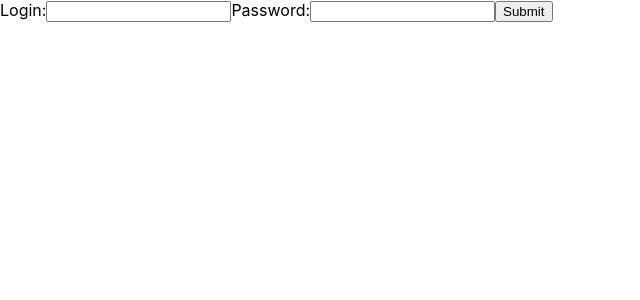
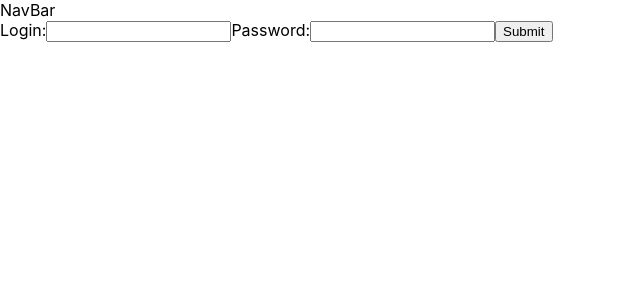
Before and after one commit to robLesniak/mern-vote, a React (Create React App) app in the folder client/: page /login in a window 1280 px wide. Shown: the top 300 px of the page, without its empty margins (0-640 px from the left). Built offline with nearby package versions, Linux system fonts and the light colour scheme.

Commit message:
added react router

```diff
--- a/client/package.json
+++ b/client/package.json
@@ -8,6 +8,7 @@
     "react": "^16.7.0",
     "react-dom": "^16.7.0",
     "react-redux": "^6.0.0",
+    "react-router-dom": "^4.3.1",
     "react-scripts": "2.1.2",
     "redux": "^4.0.1",
     "redux-thunk": "^2.3.0"
--- a/client/src/components/App.js
+++ b/client/src/components/App.js
@@ -1,11 +1,12 @@
-import React from 'react'
+import React, { Fragment } from 'react'
 import { Provider } from 'react-redux';
+import { BrowserRouter as Router } from 'react-router-dom';
 import decode from 'jwt-decode';
 import { store } from '../store';
 
 import { setCurrentUser, addError, setToken} from '../store/actions';
-import Auth from './Auth';
-import ErrorMessage from './ErrorMessage'
+import RouteViews from '../containers/RouteViews';
+import NavBar from '../containers/NavBar';
 
 if (localStorage.jwtToken) {
   setToken(localStorage.jwtToken);
@@ -19,8 +20,12 @@ if (localStorage.jwtToken) {
 
 const App = () => (
   <Provider store={store}>
-    <Auth authType={'login'}/>
-    <ErrorMessage />
+    <Router>
+      <Fragment>
+        <NavBar />
+        <RouteViews />
+      </Fragment>
+    </Router>
   </Provider>
 )
 
--- a/client/src/components/Auth.js
+++ b/client/src/components/Auth.js
@@ -29,9 +29,21 @@ class Auth extends Component {
       <div>
         <form onSubmit={this.handleSubmit}>
           <label htmlFor="username">Login:</label>
-          <input type="text" value={username} name="username" onChange={this.handleChange} />
+          <input
+            type="text"
+            value={username}
+            name="username"
+            autoComplete="off"
+            onChange={this.handleChange}
+          />
           <label htmlFor="password">Password:</label>
-          <input type="password" value={password} name="password" onChange={this.handleChange}/>
+          <input
+            type="password"
+            value={password}
+            name="password"
+            autoComplete="off"
+            onChange={this.handleChange}
+          />
           <button type="submit">Submit</button>
         </form>
       </div>
--- /dev/null
+++ b/client/src/containers/NavBar.js
@@ -0,0 +1,7 @@
+import React from 'react';
+
+const NavBar = () => (
+  <div>NavBar</div>
+)
+
+export default NavBar;
--- /dev/null
+++ b/client/src/containers/RouteViews.js
@@ -0,0 +1,23 @@
+import React from 'react';
+import { connect } from 'react-redux';
+import { Switch, Route, withRouter } from 'react-router-dom';
+import AuthPage from '../pages/AuthPage';
+
+const RouteViews = ({ auth }) => (
+  <main>
+    <Switch>
+      <Route
+        exact
+        path="/login"
+        render={() => <AuthPage authType="login"
+          isAuthenticated={auth.isAuthenticated} />} />
+      <Route
+        exact
+        path="/register"
+        render={() => <AuthPage authType="register"
+          isAuthenticated={auth.isAuthenticated} />} />
+    </Switch>
+  </main>
+)
+
+export default withRouter(connect(store => ({ auth: store.auth }))(RouteViews));
--- /dev/null
+++ b/client/src/pages/AuthPage.js
@@ -0,0 +1,18 @@
+import React from 'react';
+import { Redirect } from 'react-router-dom';
+import Auth from '../Components/Auth';
+import ErrorMessage from '../Components/ErrorMessage';
+
+const AuthPage = (props) => {
+
+  if(props.isAuthenticated) return <Redirect to="/" />
+
+  return (
+    <div>
+      <ErrorMessage />
+      <Auth authtype={props.authType} />
+    </div>
+  )
+}
+
+export default AuthPage;
```
Also changed, not shown: 1 other file (tests, documents, lock files or other folders).
